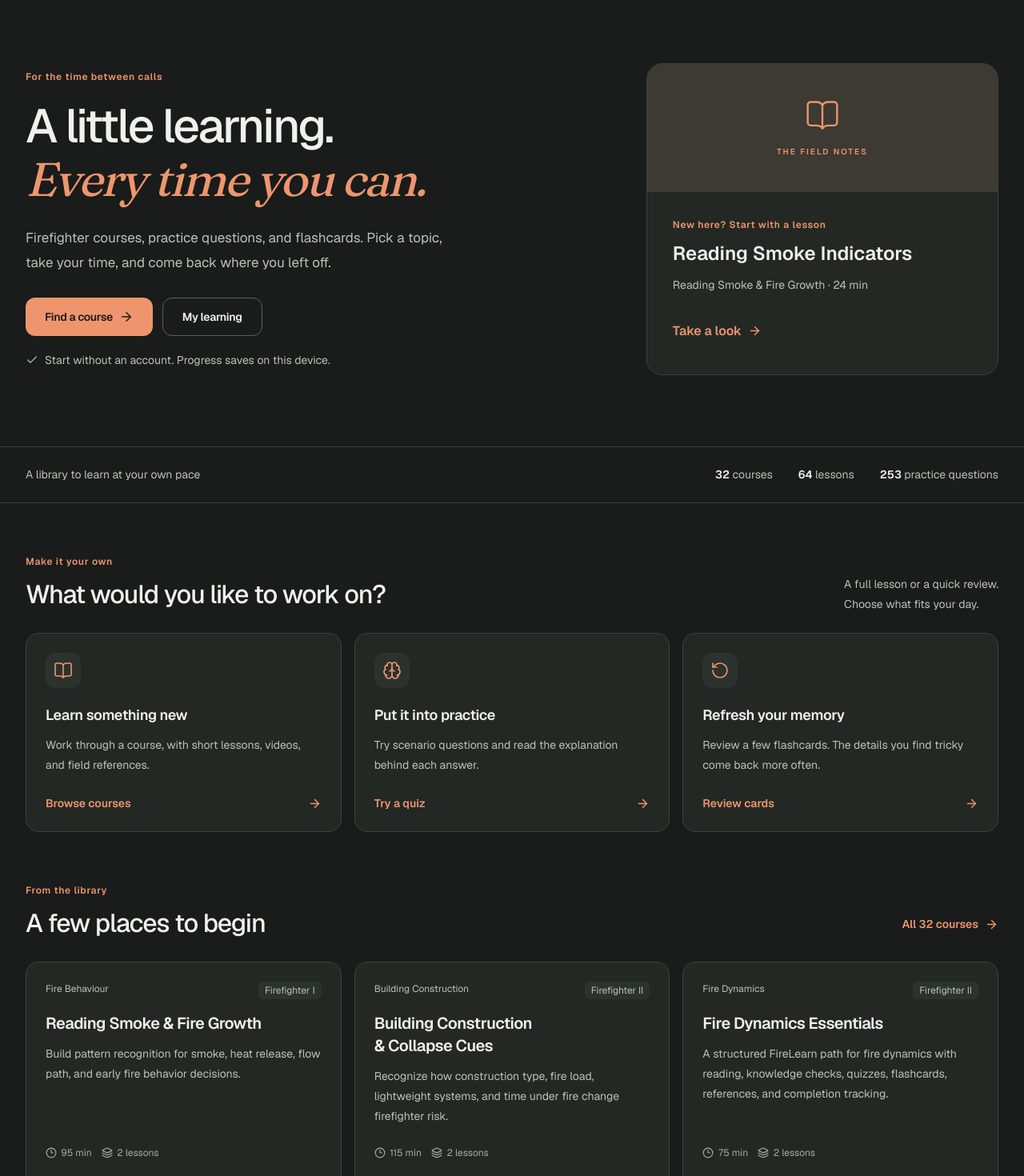
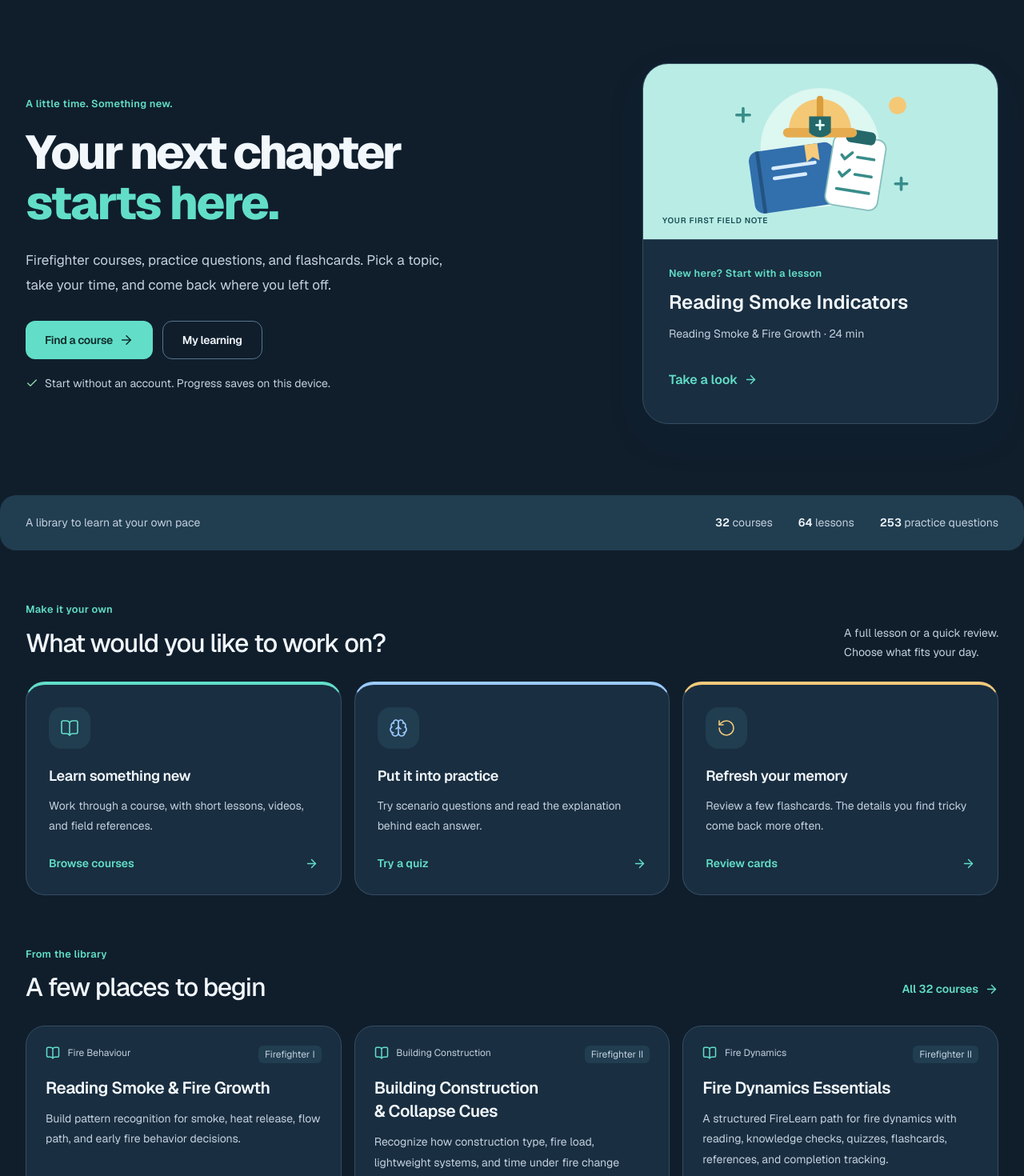
Before and after one commit to jiracipika/firelearn, a Next.js app: page / in a window 1280 px wide. Shown: the part 80-1550 px from the top of the page at 80% size. Built offline with nearby package versions, Linux system fonts and the light colour scheme.

Commit message:
Introduce a friendly navy and teal study club theme

```diff
--- a/app/globals.css
+++ b/app/globals.css
@@ -1,46 +1,46 @@
 @import "tailwindcss";
 
 @theme {
-  --color-background: #191c1a;
-  --color-surface: #202421;
-  --color-card: #232824;
-  --color-elevated: #2c322d;
-  --color-primary: #ee956e;
-  --color-primary-foreground: #201b17;
-  --color-primary-dim: #f3ac8d;
-  --color-accent: #dfba79;
-  --color-success: #82c49a;
-  --color-info: #94bbd0;
-  --color-muted: #a5ada6;
-  --color-muted-foreground: #bac1ba;
-  --color-border: #3b433c;
-  --color-border-bright: #586158;
+  --color-background: #101e2c;
+  --color-surface: #152838;
+  --color-card: #192e40;
+  --color-elevated: #213d50;
+  --color-primary: #62dec8;
+  --color-primary-foreground: #102c2c;
+  --color-primary-dim: #93ecdc;
+  --color-accent: #f3c97b;
+  --color-success: #8ddba7;
+  --color-info: #9bcaff;
+  --color-muted: #a8bacb;
+  --color-muted-foreground: #c3d0de;
+  --color-border: #344d63;
+  --color-border-bright: #58738b;
   --font-sans: var(--font-geist-sans);
   --font-mono: var(--font-geist-mono);
 }
 
 :root {
   color-scheme: dark;
-  --color-ink: #f0f1eb;
+  --color-ink: #f2f7fc;
   --radius: 1rem;
 }
 :root[data-theme='light'] {
   color-scheme: light;
-  --color-background: #f7f5ef;
-  --color-surface: #fcfbf8;
-  --color-card: #fcfbf8;
-  --color-elevated: #eeeee7;
-  --color-primary: #ac4526;
+  --color-background: #f1f7fb;
+  --color-surface: #ffffff;
+  --color-card: #ffffff;
+  --color-elevated: #e6f0f5;
+  --color-primary: #087c70;
   --color-primary-foreground: #ffffff;
-  --color-primary-dim: #933a20;
-  --color-accent: #8b622d;
-  --color-success: #39734c;
-  --color-info: #376b86;
-  --color-muted: #697167;
-  --color-muted-foreground: #596255;
-  --color-border: #dedfd4;
-  --color-border-bright: #bfc4b7;
-  --color-ink: #293126;
+  --color-primary-dim: #066357;
+  --color-accent: #93651d;
+  --color-success: #277744;
+  --color-info: #316caa;
+  --color-muted: #60768a;
+  --color-muted-foreground: #4b6378;
+  --color-border: #d6e3ed;
+  --color-border-bright: #adc6d8;
+  --color-ink: #18344b;
 }
 * { box-sizing: border-box; }
 html { background: var(--color-background); scroll-padding-top: 6rem; }
@@ -69,8 +69,8 @@ summary::-webkit-details-marker { display: none; }
 :root[data-theme='light'] :is(.text-slate-200, .text-slate-300, .text-gray-200) { color: var(--color-ink); }
 :root[data-theme='light'] :is(.text-red-100, .text-red-200, .text-red-300, .text-red-400) { color: #a23d2c; }
 :root[data-theme='light'] :is(.text-amber-100, .text-amber-200, .text-amber-300, .text-amber-400) { color: #835720; }
-:root[data-theme='light'] :is(.text-green-100, .text-green-300, .text-green-400, .text-emerald-300, .text-emerald-400) { color: #39734c; }
-:root[data-theme='light'] :is(.text-sky-100, .text-sky-300, .text-sky-400, .text-blue-300) { color: #376b86; }
+:root[data-theme='light'] :is(.text-green-100, .text-green-300, .text-green-400, .text-emerald-300, .text-emerald-400) { color: #277744; }
+:root[data-theme='light'] :is(.text-sky-100, .text-sky-300, .text-sky-400, .text-blue-300) { color: #316caa; }
 .text-gradient-fire { color: var(--color-ink); }
 .text-gradient-flame { color: var(--color-primary); }
 .glass-card { background: var(--color-card); box-shadow: 0 2px 6px rgb(0 0 0 / 0.025); }
@@ -208,3 +208,43 @@ summary::-webkit-details-marker { display: none; }
 @keyframes fl-rise { to { transform: translateY(-6px); } }
 @keyframes fl-scan { to { top: 100%; } }
 @media (prefers-reduced-motion: reduce) { .scene * { animation: none !important; } }
+
+/* Study club: generous shapes, clear navigation and quiet color coding. */
+.fl-home-hero { gap: clamp(2rem, 5vw, 5rem); }
+.fl-home-hero h1 { font-weight: 750; letter-spacing: -.055em; line-height: 1.08; }
+.fl-home-hero h1 em { font-family: var(--font-sans), sans-serif; font-style: normal; font-weight: 750; }
+.fl-start-card { border-radius: 2rem; box-shadow: 0 18px 50px rgb(15 51 75 / .09); }
+.fl-start-cover { min-height: 220px; position: relative; background: #b9ece5; color: #174f55; }
+.fl-start-cover svg { width: min(100%, 290px); height: 200px; }
+.fl-start-cover span { position: absolute; left: 1.5rem; bottom: 1rem; letter-spacing: .08em; }
+.fl-kicker { letter-spacing: .025em; font-size: .8rem; }
+.fl-library-strip { border-radius: 1.25rem; background: var(--color-elevated); border: 0; }
+.fl-mode-card { border-radius: 1.5rem; padding: 1.75rem; border-top: 4px solid var(--color-primary); }
+.fl-mode-card:nth-child(2) { border-top-color: var(--color-info); }
+.fl-mode-card:nth-child(3) { border-top-color: var(--color-accent); }
+.fl-mode-icon { width: 52px; height: 52px; border-radius: 1rem; }
+.fl-mode-card:nth-child(2) .fl-mode-icon { color: var(--color-info); }
+.fl-mode-card:nth-child(3) .fl-mode-icon { color: var(--color-accent); }
+.fl-course-card { border-radius: 1.5rem; }
+.fl-course-category { display: flex; align-items: center; gap: .6rem; }
+.fl-course-category svg { flex: none; color: var(--color-primary); }
+.fl-course-body h3 { font-size: 1.3rem; }
+.fl-dashboard-focus { border-radius: 1.75rem; background: color-mix(in srgb, var(--color-primary) 7%, var(--color-card)); }
+.fl-dashboard-stats { border-radius: 1.5rem; }
+.fl-dashboard-stats > div > p:first-child { color: var(--color-primary); }
+.fl-header nav a[aria-current='page'] { box-shadow: inset 0 -2px var(--color-primary); }
+.fl-mobile-nav a[aria-current='page'] { border-radius: 1rem; }
+.fl-catalog-filters button { border-radius: 999px; }
+.fl-catalog-search input { border-radius: 1rem; }
+.fl-study .glass-card, .fl-lesson .glass-card, .fl-profile .glass-card { border-radius: 1.5rem; }
+@media (hover: hover) and (prefers-reduced-motion: no-preference) {
+  .fl-mode-card, .fl-course-card { transition: transform 180ms ease, border-color 180ms ease, box-shadow 180ms ease; }
+  .fl-mode-card:hover, .fl-course-card:hover { transform: translateY(-3px); box-shadow: 0 10px 25px rgb(15 51 75 / .08); }
+}
+@media (max-width: 767px) {
+  .fl-home-hero h1 { font-size: clamp(2.5rem, 9vw, 3.5rem); }
+  .fl-start-cover { min-height: 190px; }
+  .fl-start-cover svg { height: 170px; }
+  .fl-library-strip { border-radius: 0; }
+}
+@media print { .fl-start-card, .fl-mode-card, .fl-course-card { box-shadow: none; } }
--- a/app/layout.tsx
+++ b/app/layout.tsx
@@ -35,7 +35,7 @@ export const metadata: Metadata = {
   },
 }
 
-export const viewport: Viewport = { themeColor: '#191c1a', colorScheme: 'light dark' }
+export const viewport: Viewport = { themeColor: '#101e2c', colorScheme: 'light dark' }
 
 const themeBootstrap = `(() => {
   try {
--- a/components/course/course-card.tsx
+++ b/components/course/course-card.tsx
@@ -1,5 +1,5 @@
 import Link from 'next/link'
-import { ArrowRight, Clock3, Layers3 } from 'lucide-react'
+import { ArrowRight, BookOpen, Clock3, Layers3 } from 'lucide-react'
 import type { Course } from '@/types/learning'
 import { getCategoryTitle } from '@/data/academy'
 import { Progress } from '@/components/ui/progress'
@@ -13,7 +13,7 @@ export function CourseCard({ course, completedLessonIds }: { course: Course; com
   const action = completed === lessons.length && lessons.length > 0 ? 'Revisit course' : completed > 0 ? 'Continue course' : 'View course'
   return <Link href={href} className="fl-course-card">
     <div className="fl-course-body">
-      <div className="fl-course-label"><span>{getCategoryTitle(course.categoryId)}</span><span>{course.difficulty}</span></div>
+      <div className="fl-course-label"><span className="fl-course-category"><BookOpen size={18} aria-hidden />{getCategoryTitle(course.categoryId)}</span><span>{course.difficulty}</span></div>
       <h3>{course.title}</h3><p>{course.description}</p>
       <div className="fl-course-meta"><span><Clock3 size={14} aria-hidden />{course.estimatedMinutes} min</span><span><Layers3 size={14} aria-hidden />{lessons.length} lessons</span></div>
       {completed > 0 && <div className="fl-course-progress"><Progress value={completed / lessons.length * 100} label={`${course.title} progress`} /><p className="mt-2 text-xs text-muted">{completed} of {lessons.length} completed</p></div>}
--- a/components/landing-page.tsx
+++ b/components/landing-page.tsx
@@ -4,6 +4,7 @@ import { academyCourses } from '@/data/academy'
 import { computeCatalogMetrics } from '@/services/catalog-metrics'
 import { AppShell } from '@/components/layout/app-shell'
 import { CourseCard } from '@/components/course/course-card'
+import { StudyIllustration } from '@/components/study-illustration'
 import { buttonVariants } from '@/components/ui/button'
 
 const metrics = computeCatalogMetrics(academyCourses)
@@ -20,8 +21,8 @@ export function LandingPage() {
     <div className="fl-home">
       <section className="fl-home-hero fl-section-width" aria-labelledby="home-title">
         <div>
-          <p className="fl-kicker">For the time between calls</p>
-          <h1 id="home-title">A little learning.<br /><em>Every time you can.</em></h1>
+          <p className="fl-kicker">A little time. Something new.</p>
+          <h1 id="home-title">Your next chapter<br /><em>starts here.</em></h1>
           <p className="fl-home-lede">Firefighter courses, practice questions, and flashcards. Pick a topic, take your time, and come back where you left off.</p>
           <div className="mt-7 flex flex-wrap gap-3">
             <Link href="/courses" className={buttonVariants({ size: 'lg' })}>Find a course <ArrowRight size={18} aria-hidden /></Link>
@@ -30,7 +31,7 @@ export function LandingPage() {
           <p className="mt-5 flex items-center gap-2 text-sm text-muted-foreground"><Check size={16} className="text-success" aria-hidden />Start without an account. Progress saves on this device.</p>
         </div>
         {firstCourse && firstLesson && <aside className="fl-start-card" aria-label="A place to start">
-          <div className="fl-start-cover" aria-hidden><BookOpen size={44} strokeWidth={1.3} /><span>THE FIELD NOTES</span></div>
+          <div className="fl-start-cover" aria-hidden><StudyIllustration /><span>YOUR FIRST FIELD NOTE</span></div>
           <div className="p-6 sm:p-8">
             <p className="fl-kicker">New here? Start with a lesson</p>
             <h2 className="mt-3 text-2xl font-semibold leading-tight">{firstLesson.title}</h2>
--- /dev/null
+++ b/components/study-illustration.tsx
@@ -0,0 +1,24 @@
+/** Decorative study kit; all meaning is provided by the adjacent lesson text. */
+export function StudyIllustration() {
+  return <svg viewBox="0 0 320 220" fill="none" aria-hidden="true" focusable="false">
+    <circle cx="160" cy="105" r="82" fill="#DDF7F1" />
+    <circle cx="267" cy="47" r="12" fill="#F5C875" />
+    <path d="M45 60h18M54 51v18M264 155h16M272 147v16" stroke="#388D8A" strokeWidth="4" strokeLinecap="round" />
+    <g transform="rotate(-8 130 150)">
+      <rect x="66" y="103" width="118" height="86" rx="13" fill="#326FAD" />
+      <path d="M79 103v86" stroke="#235480" strokeWidth="5" />
+      <path d="M98 129h58M98 143h43" stroke="#D9EDFF" strokeWidth="5" strokeLinecap="round" />
+      <path d="M145 103v24l9-6 9 6v-24" fill="#F7CB7C" />
+    </g>
+    <g transform="rotate(9 215 130)">
+      <rect x="174" y="91" width="73" height="98" rx="12" fill="#FFFFFF" stroke="#88BFBC" strokeWidth="2" />
+      <rect x="190" y="82" width="41" height="18" rx="7" fill="#24686A" />
+      <path d="m188 119 5 5 9-10M210 119h23m-45 24 5 5 9-10m8 5h23m-45 23h45" stroke="#388D8A" strokeWidth="4" strokeLinecap="round" strokeLinejoin="round" />
+    </g>
+    <path d="M117 82c0-26 18-44 43-44s43 18 43 44" fill="#F5C875" />
+    <path d="M160 38v36" stroke="#D99D3A" strokeWidth="9" strokeLinecap="round" />
+    <rect x="109" y="78" width="102" height="13" rx="6.5" fill="#E5AB4E" />
+    <path d="M145 62h30v22c-9 9-21 9-30 0V62Z" fill="#24686A" />
+    <path d="M160 68v12m-5-6h10" stroke="#E4FAF4" strokeWidth="3" strokeLinecap="round" />
+  </svg>
+}
```
